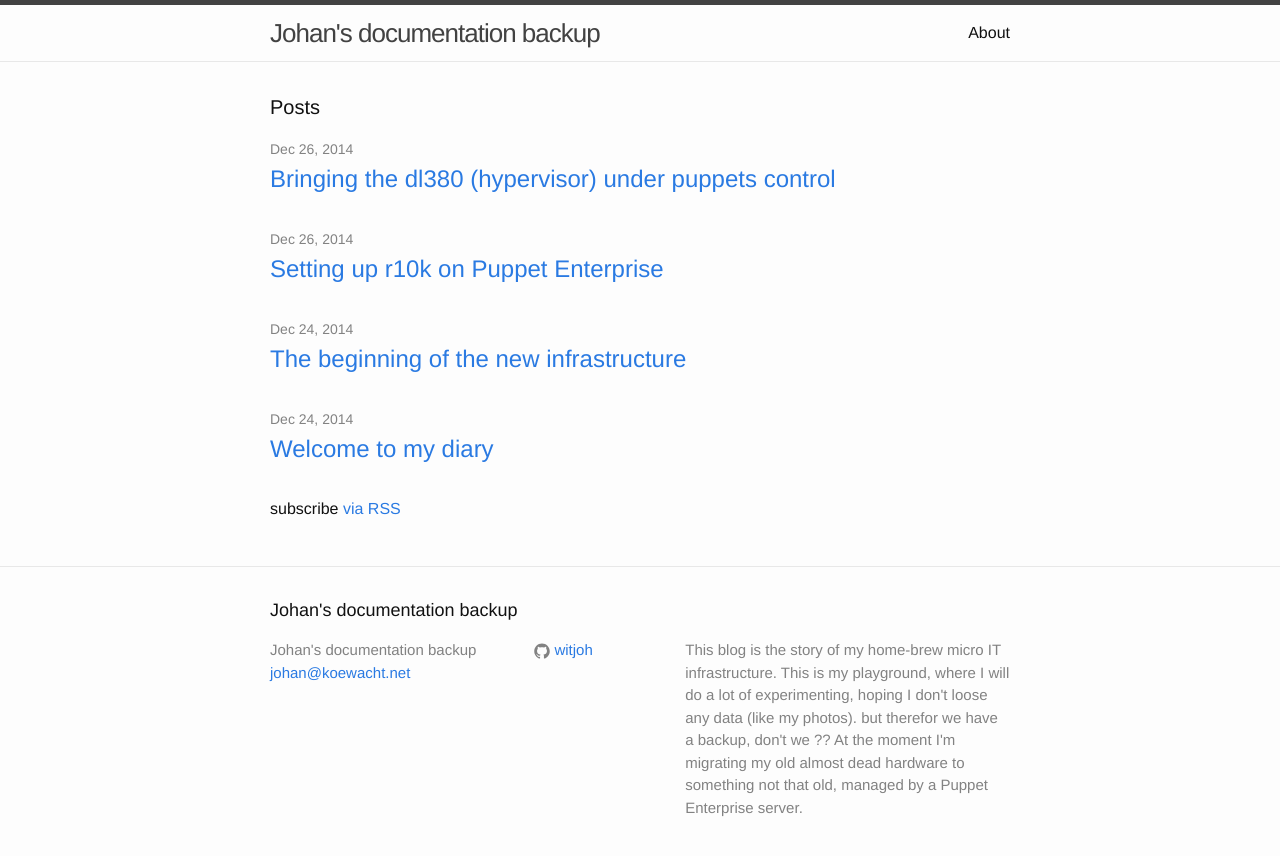
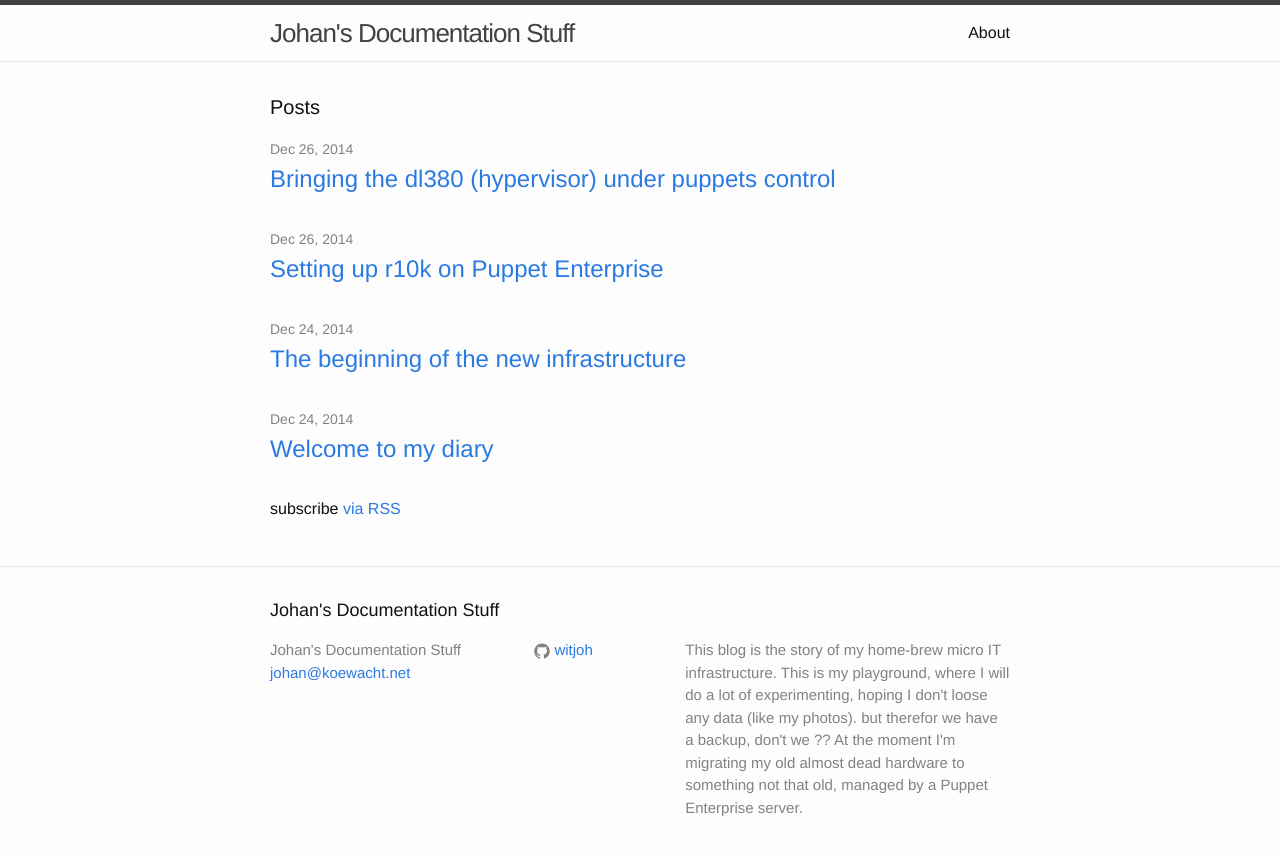
Before and after one commit to witjoh/witjoh.github.io, a Jekyll site: the page built from index.html, in a window 1280 px wide. Shown: the top 856 px of the page. Built offline with Jekyll 4.4.1, drawn with Linux system fonts in a browser that asks for light colours.

Commit message:
switched from rouge to pygments, rouge not supported om github

```diff
--- a/_config.yml
+++ b/_config.yml
@@ -1,5 +1,5 @@
 # Site settings
-title: Johan's documentation backup
+title: Johan's Documentation Stuff
 email: johan@koewacht.net
 description: > # this means to ignore newlines until "baseurl:"
   This blog is the story of my home-brew micro IT infrastructure.  This is my playground, where I will do a lot of
@@ -7,12 +7,13 @@ description: > # this means to ignore newlines until "baseurl:"
   At the moment I'm migrating my old almost dead hardware to something not that old, managed by a Puppet Enterprise server.
 #baseurl:  # the subpath of your site, e.g. /blog/
 #url: "http://johan.koewacht.net" # the base hostname & protocol for your site
-twitter_username:
+#twitter_username:
 github_username:  witjoh
 
 # Build settings
 markdown: kramdown
-highlighter: rouge
+#highlighter: rouge
+highlighter: pygments
 
 # to solve the following error on github.io :
 #  ERROR: YOUR SITE COULD NOT BE BUILT:
--- a/_posts/2014-12-26-Hypervisor-under-puppet_control.markdown
+++ b/_posts/2014-12-26-Hypervisor-under-puppet_control.markdown
@@ -247,7 +247,7 @@ And next thing is to run r10k on the puppet master, which should create a new 't
   {% endhighlight %}
 
 Oh my god, I hope this does not comply to my setup :
-  {% highlight plain %}
+  {% highlight bash %}
     Hi,
 
     I really hope I am mistaken, but it seems you can't use r10k with it's full potential anymore in Puppet Enterprise 3.7.
@@ -269,7 +269,7 @@ Oh my god, I hope this does not comply to my setup :
 
 Lets see if we run in the same issue, as following [Did PE 3.7 kills r10k?][post] mailing list describes
 
-  {% highlight plain %}
+  {% highlight bash %}
     [root@dl380 ~]# puppet agent -t --noop --environment=thias
     Warning: Local environment: "thias" doesn't match server specified node environment "production", switching agent to "production".
     Info: Retrieving pluginfacts
@@ -288,7 +288,7 @@ environment we want, and stick with the 'production' environment. Reading the do
 
 And the solutions can be find in the reply of Justin :
 
-  {% highlight plain %}
+  {% highlight bash %}
     The new classifier does allow agents to specify their own environments, but it involves an extra couple of steps. What you'll want to do is create a new group for the nodes that you're concerned with (which could be all of them) and set the environment of the new group to "agent-specified" in the pull-down menu. If you never want to override that setting with another classifier group, then you should also set "Override all other environments" in the group's metadata.
   {% endhighlight %}
 
```
Also changed, not shown: Gemfile (+7 -1 lines).
